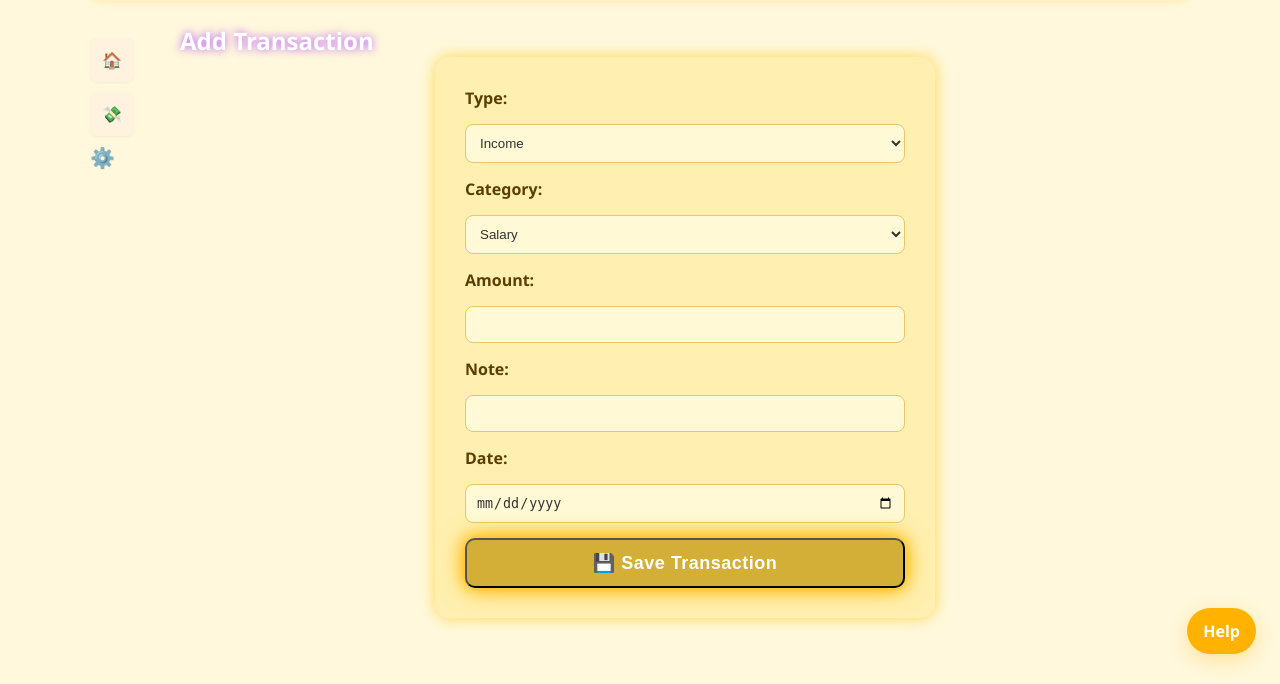
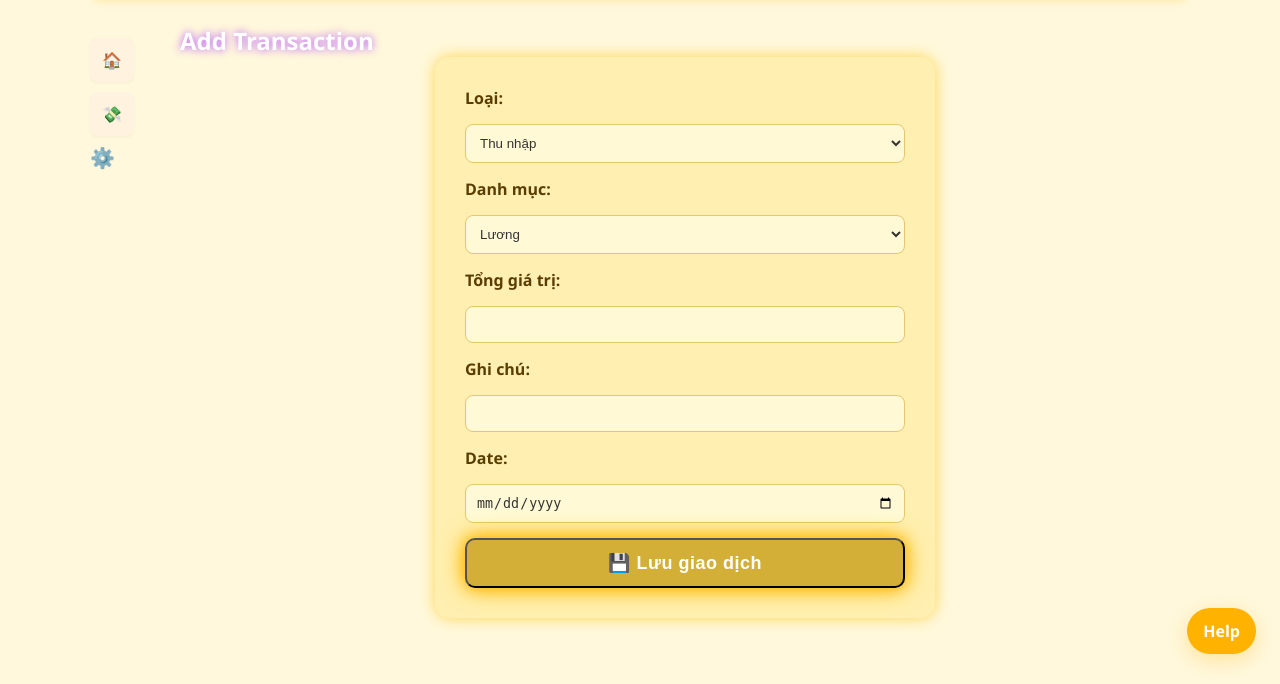
Before and after one commit to Lumbpass/finance-web, a Flask app: page /add in a window 1280 px wide. Shown: the part 124-808 px from the top of the page. Run offline with Flask 3, Linux system fonts and the light colour scheme.

Commit message:
thay đổi tiếng anh sang tiếng việt và kết nối db

```diff
--- a/app.py
+++ b/app.py
@@ -13,7 +13,12 @@ app = Flask(__name__, template_folder=os.path.join(os.path.dirname(__file__), 't
 app.secret_key = "mysecretkey"  # dùng để lưu session
 bcrypt.init_app(app)
 # --- Kết nối MongoDB ---
-client = MongoClient("mongodb+srv://MyFinance_db_user:MyFinaNceWebsite@cluster0.2z74lfk.mongodb.net/")
+MONGO_URI = os.getenv("MONGO_URI")
+
+if not MONGO_URI:
+    print("❌ ERROR: MONGO_URI is missing! Did you set Railway Variables?")
+    raise SystemExit()
+client = MongoClient(MONGO_URI)
 db = client["expense_tracker"]
 transactions_col = db ["transactions"]
 wallet_col = db ['wallet'] # ✅ đổi sang VNĐ
@@ -29,7 +34,7 @@ def index():
     if 'user_id' not in session:     # ← session phải import
         return redirect(url_for('auth.login'))
 
-    transactions_data = get_all_transactions()
+    transactions_data = list(transactions_col.find({"user_id": session["user_id"]}))
     for t in transactions_data:
         t["_id"] = str(t["_id"])
 
@@ -54,6 +59,7 @@ def index():
 def add_transaction_page():
     if request.method == 'POST':
         new_tx = {
+            "user_id": session["user_id"],
             "type": request.form["type"],
             "category": request.form["category"],
             "note": request.form["note"],
@@ -79,7 +85,7 @@ def add_transaction_page():
 def edit_transaction(tx_id):
     print("TX_ID:", tx_id)
     try:
-        tx = transactions_col.find_one({"_id": ObjectId(tx_id)})
+        tx = transactions_col.find_one({"_id": ObjectId(tx_id), "user_id": session["user_id"]})
     except:
         return "Invalid transaction ID", 400
 
@@ -111,7 +117,7 @@ def edit_transaction(tx_id):
 def delete_transaction(tx_id):
     print("TX_ID:", tx_id)
     try:
-        transactions_col.delete_one({"_id": ObjectId(tx_id)})
+        transactions_col.delete_one({"_id": ObjectId(tx_id), "user_id": session["user_id"]})
     except:
         return "Invalid transaction ID", 400
     return redirect(url_for('index'))
@@ -119,15 +125,19 @@ def delete_transaction(tx_id):
 
 @app.route('/settings', methods=['GET', 'POST'])
 def wallet_settings():
-    wallet_data = get_wallet() or {"name": "My Wallet", "balance": 0, "currency": "VNĐ"}  # ✅ mặc định VNĐ
+    wallet_data = wallet_col.find_one({"user_id": session["user_id"]})
 
     if request.method == 'POST':
         name = request.form["name"]
         balance = float(request.form["balance"])
         currency = "VNĐ"  # ✅ khóa cứng đơn vị VNĐ cho đồng bộ
 
-        wallet_col.delete_many({})
-        wallet_col.insert_one({"name": name, "balance": balance, "currency": currency})
+        wallet_col.delete_many({"user_id": session["user_id"]})
+        wallet_col.insert_one({
+            "user_id": session["user_id"],
+            "name": name,
+            "balance": balance,
+            "currency": currency})
         return redirect(url_for('index'))
 
     return render_template('wallet_settings.html', wallet=wallet_data)
@@ -182,7 +192,7 @@ def filter_data():
 
 @app.route("/overview")
 def overview():
-    transactions = list(transactions_col.find())
+    transactions = list(transactions_col.find({"user_id": session["user_id"]}))
 
     total_income = sum(t["amount"] for t in transactions if t["amount"] > 0)
     total_expenses = sum(t["amount"] for t in transactions if t["amount"] < 0)
--- a/templates/add_transaction.html
+++ b/templates/add_transaction.html
@@ -3,31 +3,31 @@
 <h2 style="color:#fff; text-shadow:0 0 8px #b14eff;">Add Transaction</h2>
 
 <form method="post" class="transaction-form" style="max-width:500px;margin:auto;">
-  <label for="type">Type:</label>
+  <label for="type">Loại:</label>
   <select name="type" id="type" required>
-    <option value="income">Income</option>
-    <option value="expense">Expense</option>
+    <option value="income">Thu nhập</option>
+    <option value="expense">Chi tiêu</option>
   </select>
 
-    <label for="category">Category:</label>
+    <label for="category">Danh mục:</label>
     <select name="category" id="category" required>
-        <option value="Salary">Salary</option>
-        <option value="Food & Drink">Food & Drink</option>
-        <option value="Home">Home</option>
-        <option value="Shopping">Shopping</option>
-        <option value="Transport">Transport</option>
+        <option value="Salary">Lương</option>
+        <option value="Food & Drink">Đồ ăn & đồ uống</option>
+        <option value="Home">Thuê nhà</option>
+        <option value="Shopping">Mua sắm</option>
+        <option value="Transport">Di chuyển</option>
     </select>
 
-  <label for="amount">Amount:</label>
+  <label for="amount">Tổng giá trị:</label>
   <input type="number" name="amount" id="amount" step="0.01" required>
 
-  <label for="note">Note:</label>
+  <label for="note">Ghi chú:</label>
   <input type="text" name="note" id="note">
 
   <label for="date">Date:</label>
   <input type="date" name="date" id="date" required>
 
-  <button type="submit" class="add-btn">💾 Save Transaction</button>
+  <button type="submit" class="add-btn">💾 Lưu giao dịch</button>
 </form>
 
 <style>
--- a/templates/base.html
+++ b/templates/base.html
@@ -56,11 +56,11 @@
                 padding: 8px; z-index: 100;">
         <a href="{{ url_for('auth.settings') }}"
            style="display:block;padding:10px;text-decoration:none;color:black;">
-           ⚙️ Settings
+           ⚙️ Cài đặt
         </a>
         <a href="{{ url_for('auth.logout') }}"
            style="display:block;padding:10px;text-decoration:none;color:black;">
-           🚪 Logout
+           🚪 Đăng xuất
         </a>
     </div>
 </div>
```
